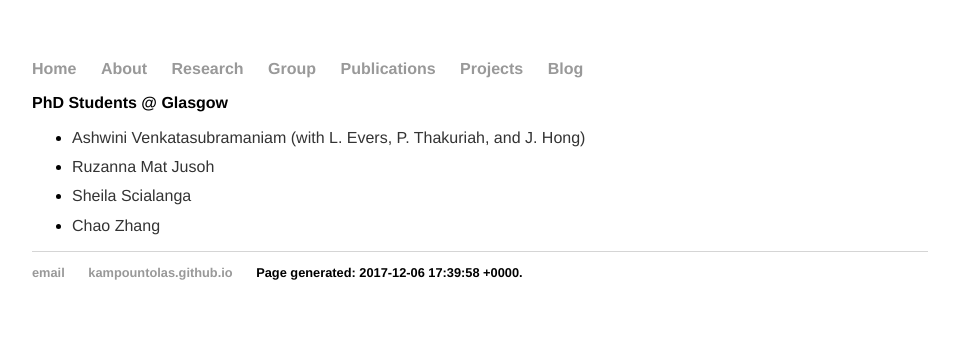
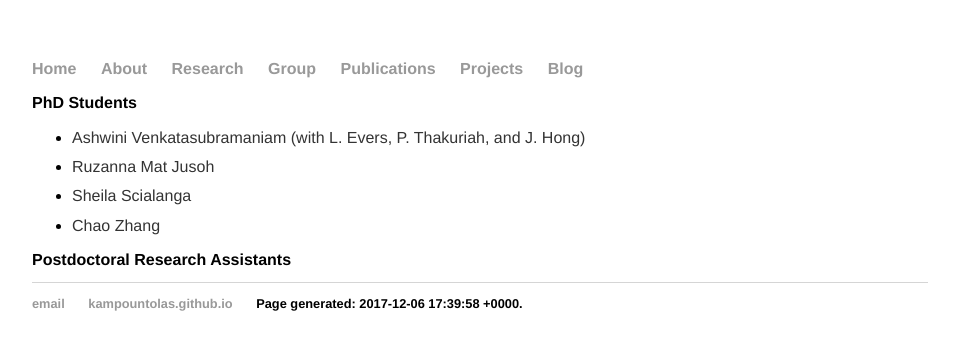
Before and after one commit to kampountolas/kampountolas.github.io, a Jekyll site: the page built from group/index.html, in a window 1280 px wide. Shown: the top 350 px of the page, without its empty margins (160-1119 px from the left). Built offline with Jekyll 4.4.1, drawn with Linux system fonts in a browser that asks for light colours; nearby versions of some CDN libraries.

Commit message:
Update index.html

```diff
--- a/group/index.html
+++ b/group/index.html
@@ -3,12 +3,13 @@ layout: default
 title: Group
 ---
 <div class="blurb">
-            <h2>PhD Students @ Glasgow</h2>
+            <h2>PhD Students</h2>
             <ul>
                 <li><p>Ashwini Venkatasubramaniam (with L. Evers, P. Thakuriah, and J. Hong)</p></li>
                 <li><p>Ruzanna Mat Jusoh</p></li>
                 <li><p>Sheila Scialanga</p></li>
                 <li><p>Chao Zhang</p></li>
             </ul>
+            <h2>Postdoctoral Research Assistants</h2>
 
 </div><!-- /.blurb -->
```
